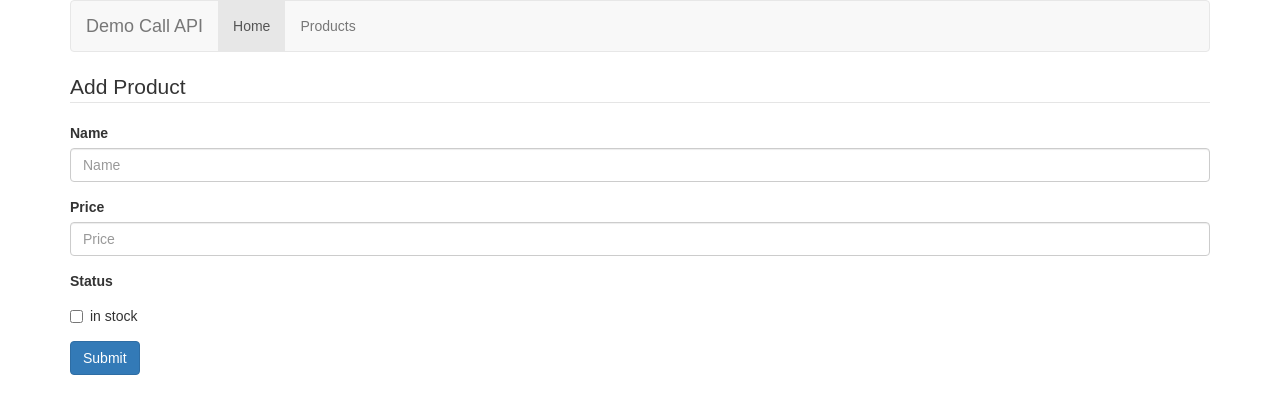
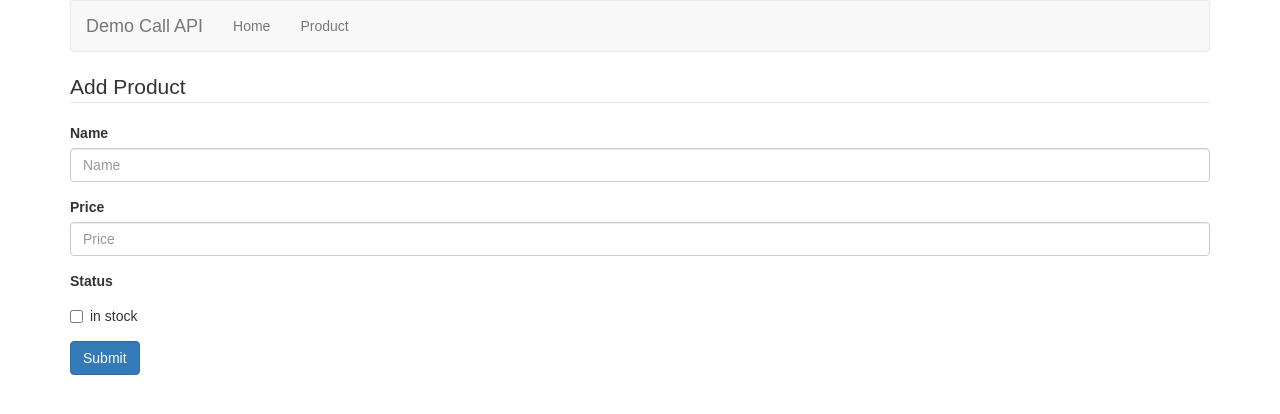
Before and after one commit to haingocvu/demo-reactjs-redux-react-router-call-api, a React (Create React App) app: page /product/add in a window 1280 px wide. Shown: the top 414 px of the page. Built offline with nearby package versions, Linux system fonts and the light colour scheme.

Commit message:
react router part 3

```diff
--- a/src/components/Menu/Menu.js
+++ b/src/components/Menu/Menu.js
@@ -1,4 +1,36 @@
 import React, { Component } from 'react';
+import { Route, Link } from "react-router-dom";
+import { map } from "lodash";
+
+const menus = [
+    {
+        label: 'Home',
+        to: '/',
+        exact: true
+    },
+    {
+        label: 'Product',
+        to: '/product/list',
+        exact: false
+    }
+];
+
+const CustomLink = ({ label, to, activeWhenOnlyExact }) => (
+    <Route
+        path={to}
+        exact={activeWhenOnlyExact}
+        children={
+            ({ match }) => {
+                console.log(match);
+                return (
+                    <li className={match ? 'active' : ''}>
+                        <Link to={to}>{label}</Link>
+                    </li>
+                )
+            }
+        }
+    />
+)
 
 class Menu extends Component {
     render() {
@@ -6,16 +38,23 @@ class Menu extends Component {
             <div className="navbar navbar-default">
                 <a className="navbar-brand">Demo Call API</a>
                 <ul className="nav navbar-nav">
-                    <li className="active">
-                        <a>Home</a>
-                    </li>
-                    <li>
-                        <a>Products</a>
-                    </li>
+                    {this.createCustomMenu(menus)}
                 </ul>
             </div>
         )
     }
+
+    createCustomMenu = menus => {
+        let rs = null;
+        if (menus.length) {
+            rs = map(menus, (menu, index) => {
+                return (
+                    <CustomLink key={index} label={menu.label} to={menu.to} activeWhenOnlyExact={menu.exact} />
+                )
+            })
+        };
+        return rs;
+    }
 }
 
 export default Menu;
```
